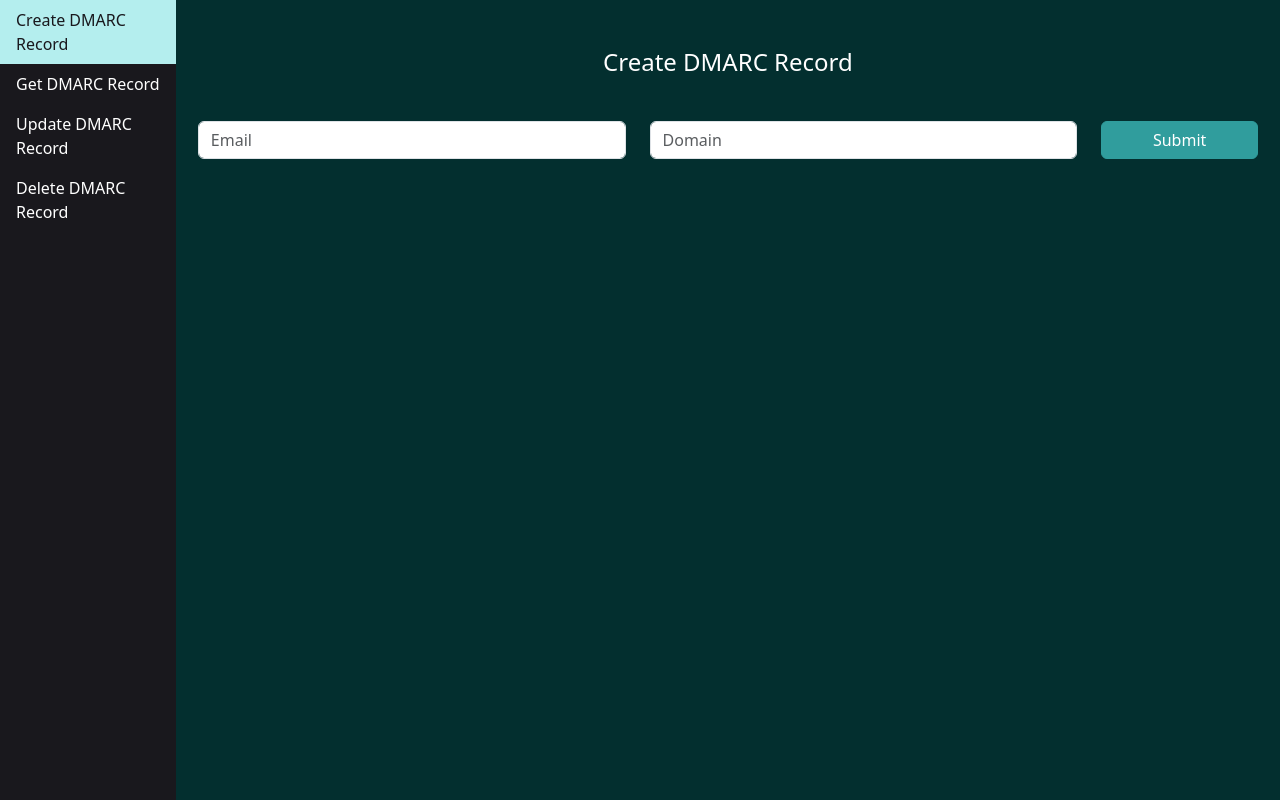
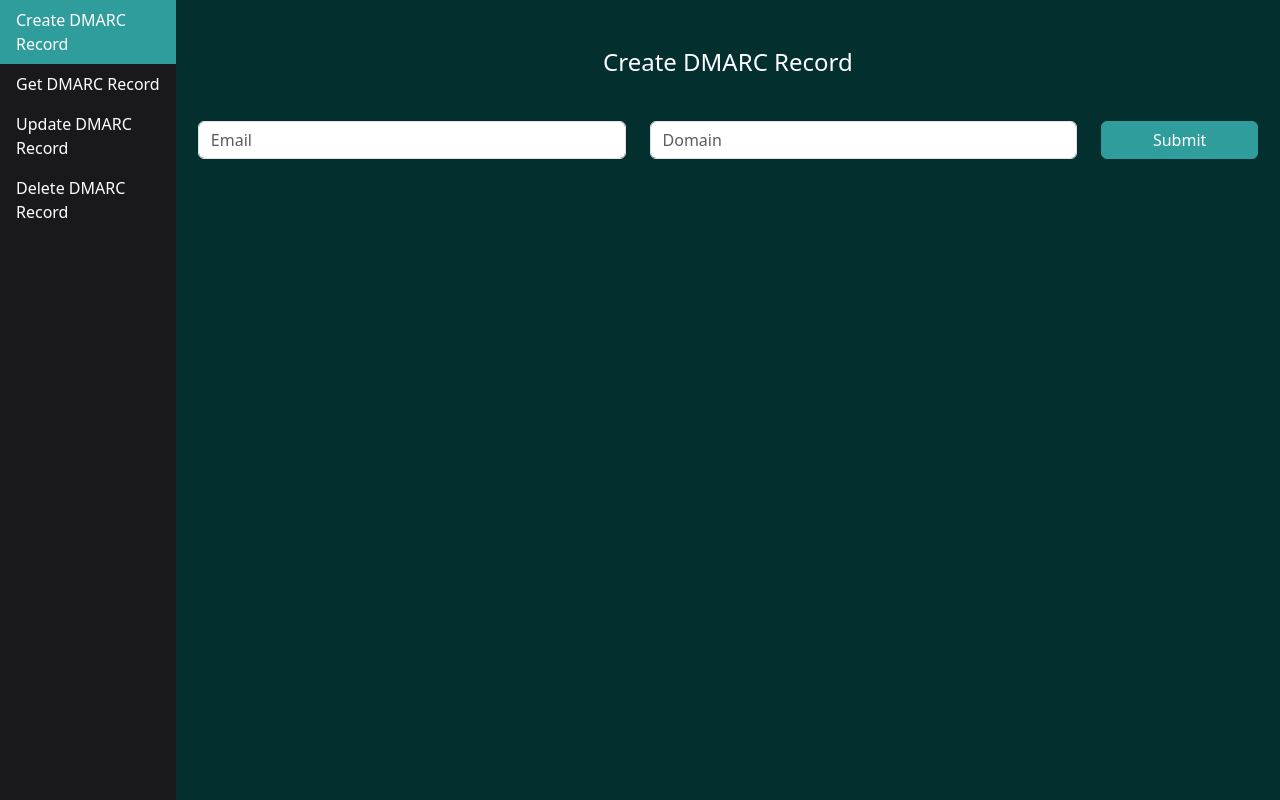
Before and after one commit to naomiezaki/DMARC-Report, a React (Create React App) app in the folder client/: page / in a window 1280 px wide. Built offline with nearby package versions, Linux system fonts and the light colour scheme.

Commit message:
update nav color

```diff
--- a/client/src/App.css
+++ b/client/src/App.css
@@ -45,13 +45,14 @@ h1{
 }
 
 .vertical-nav-link:hover {
-  background-color: #51BBBB;
-  color: #19181D !important;
+  background-color: #077070;
+  color: white !important;
 }
 
 .vertical-nav-link.active {
-  background-color: #B4EEEE;
-  color: #19181D !important;
+  background-color: #309D9D;
+  color: white !important;
+  font-weight: 500
 }
 
 .vertical-nav-tabcontent {
```
